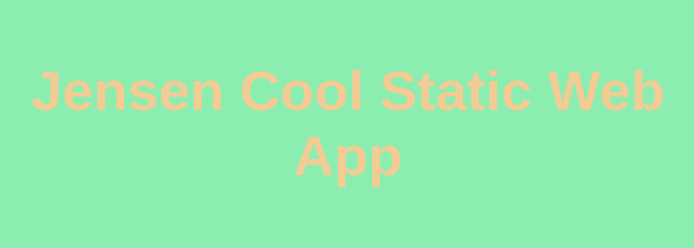
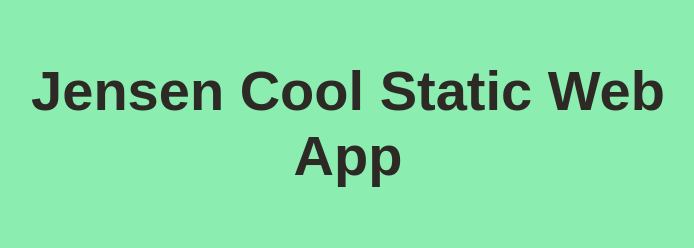
Before and after one commit to githsharp/jensencoolstaticwebapp, a website: page src/index.html in a window 1280 px wide. Shown: the whole page, without its empty margins (292-986 px from the left). Drawn offline with Linux system fonts and the light colour scheme.

Commit message:
color correction

```diff
--- a/src/styles.css
+++ b/src/styles.css
@@ -19,5 +19,5 @@ main {
 main > h1 {
   text-align: center;
   font-size: 3.5em;
-  color: #f3cb94;
+  color: #2d2a26;
 }
```
